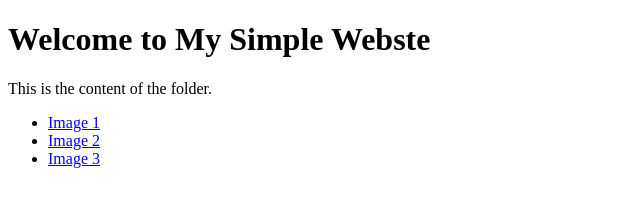
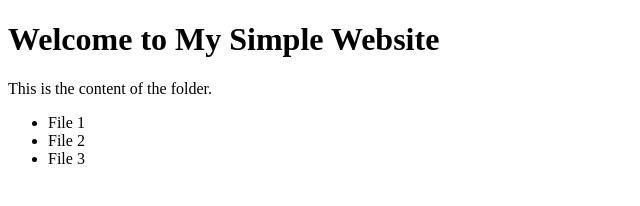
Before and after one commit to inno-devops-labs/F23-intro-course-labs, a plain HTML site: page index.html in a window 1280 px wide. Shown: the whole page, without its empty margins (0-640 px from the left). Drawn offline with Linux system fonts and the light colour scheme.

Commit message:
Update index.html

```diff
--- a/index.html
+++ b/index.html
@@ -2,16 +2,15 @@
 <!-- You can modify it as you wish -->
 <html>
 <head>
-    <title>My Simple Webste</title>
+    <title>My Simple Website</title>
 </head>
 <body>
-    <h1>Welcome to My Simple Webste</h1>
+    <h1>Welcome to My Simple Website</h1>
     <p>This is the content of the folder.</p>
     <ul>
-
-		<li><a href="https://http.cat/status/418">Image 1</a></li>
-		<li><a href="https://http.cat/status/301">Image 2</a></li>
-		<li><a href="https://http.cat/status/404">Image 3</a></li>
+        <li>File 1</li>
+        <li>File 2</li>
+        <li>File 3</li>
     </ul>
 </body>
 </html>
```
